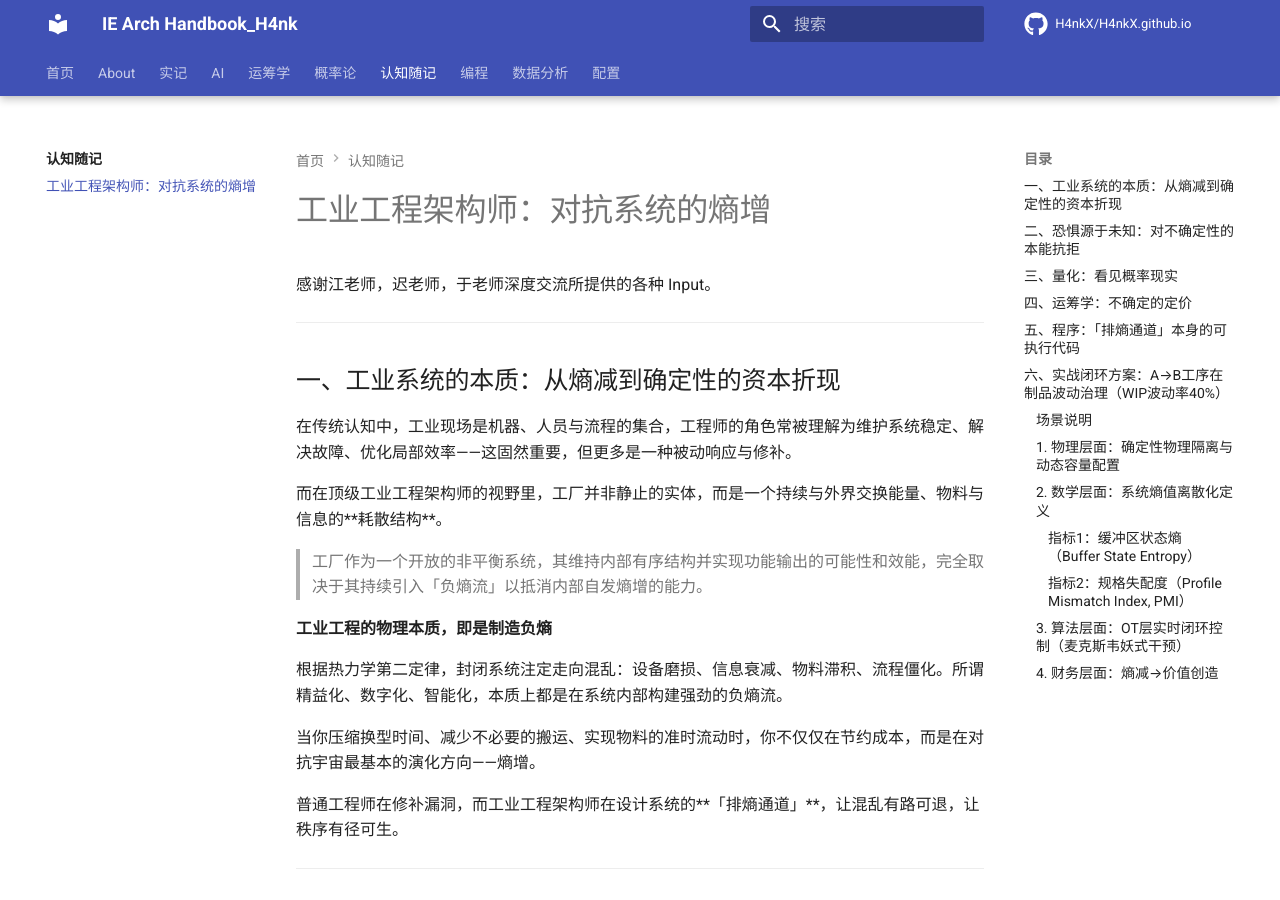
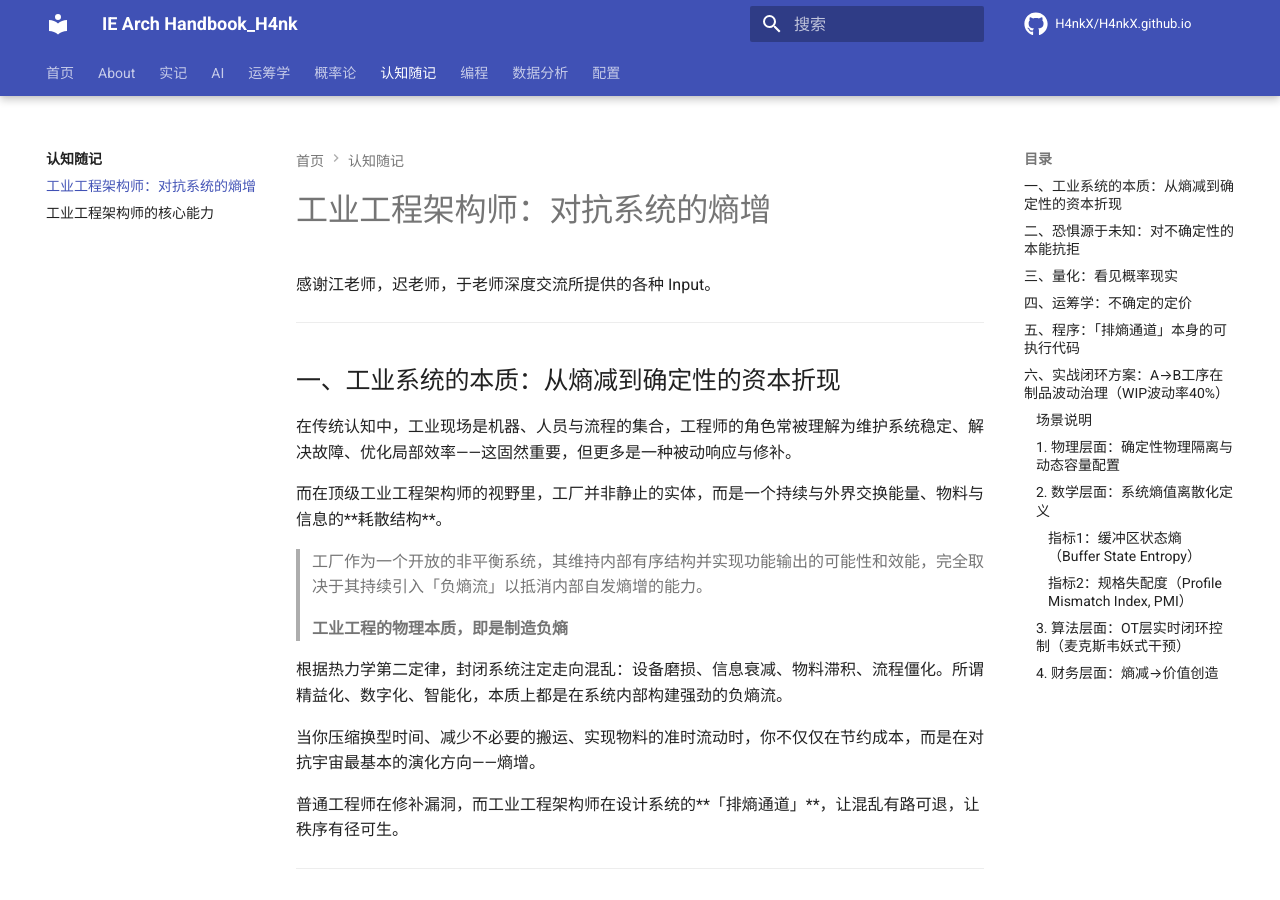
Before and after one commit to H4nkX/H4nkX.github.io, an MkDocs documentation site: the page built from docs/renzhi/shangzeng.md, in a window 1280 px wide and 900 px high. Built offline with MkDocs 1.6.1 and Material for MkDocs 9.7.7, drawn with Linux system fonts in a browser that asks for light colours; comment, search, counter and statistics services are not loaded.

Commit message:
feat: 添加认知随记文章-工业工程架构师的核心能力

```diff
--- a/docs/renzhi/shangzeng.md
+++ b/docs/renzhi/shangzeng.md
@@ -12,7 +12,7 @@
 
 > 工厂作为一个开放的非平衡系统，其维持内部有序结构并实现功能输出的可能性和效能，完全取决于其持续引入「负熵流」以抵消内部自发熵增的能力。
 
-**工业工程的物理本质，即是制造负熵**
+> **工业工程的物理本质，即是制造负熵**
 
 根据热力学第二定律，封闭系统注定走向混乱：设备磨损、信息衰减、物料滞积、流程僵化。所谓精益化、数字化、智能化，本质上都是在系统内部构建强劲的负熵流。
 
@@ -38,7 +38,7 @@
 
 传统量化（如PLC采集的电流、温度值）只是提供了原始的、孤立的数据点。这如同只收集砖块，并未看见大厦的全貌与结构。
 
-**真正的量化，是运用概率论，将这些数据点构建成描述系统行为的概率现实。这包括：**
+> **真正的量化，是运用概率论，将这些数据点构建成描述系统行为的概率现实。这包括：**
 
 1. **拟合概率分布**
    判断数据服从正态分布、指数分布还是威布尔分布？这定义了不确定性的**基本形态**。
@@ -55,7 +55,7 @@
 
 ## 四、运筹学：不确定的定价
 
-**运筹学的本质是基于概率现实进行确定性决策**
+> **运筹学的本质是基于概率现实进行确定性决策**
 
 当量化阶段输出了对不确定性的概率描述（即「概率现实」）后，运筹学登场。它的核心任务是：
 
--- a/mkdocs.yml
+++ b/mkdocs.yml
@@ -31,6 +31,7 @@
   - 认知随记:
     - 关于认知随记: renzhi/index.md
     - 工业工程架构师：对抗系统的熵增: renzhi/shangzeng.md
+    - 工业工程架构师的核心能力: renzhi/core-competence.md
   - 编程:
     - 关于编程: programming/index.md
     - IBM TM1 规则语言: programming/IBM-TM1.md
```
